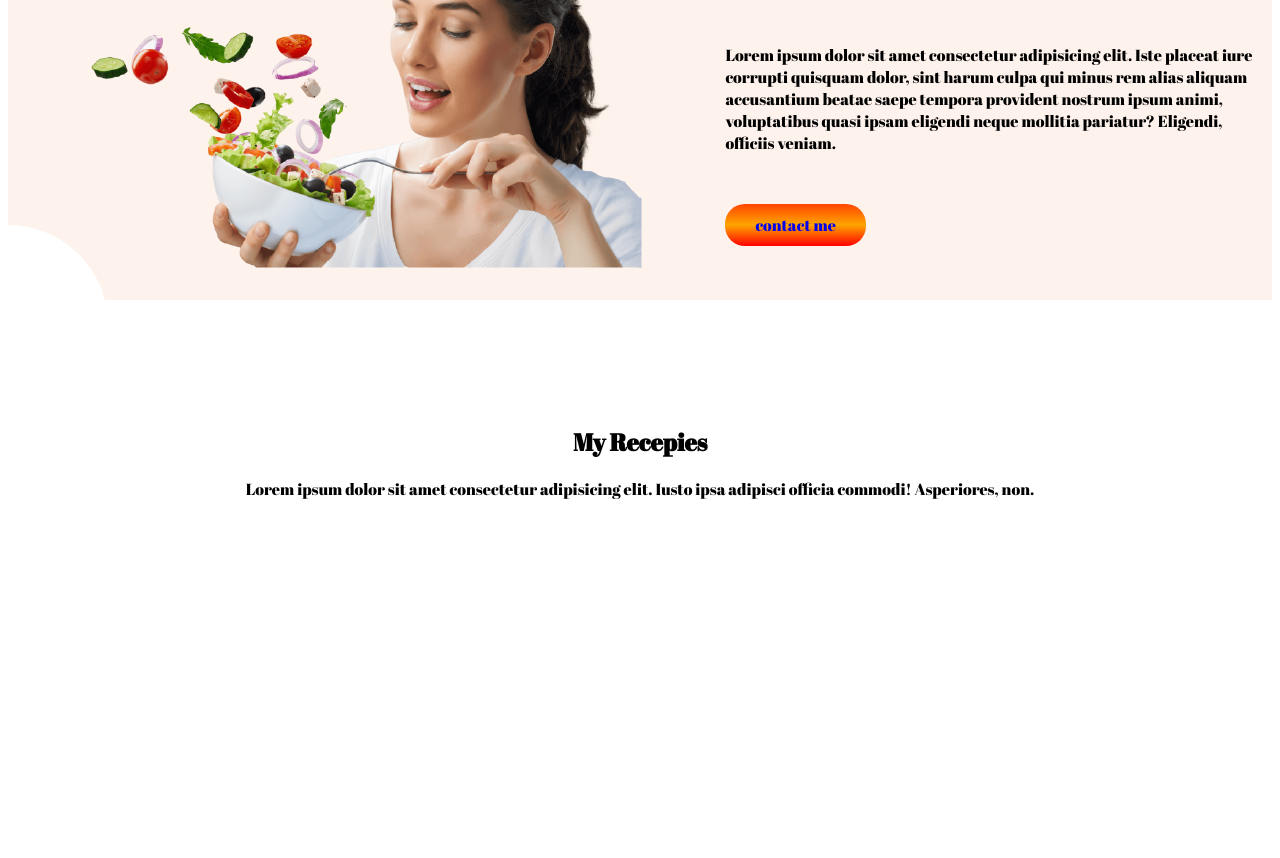
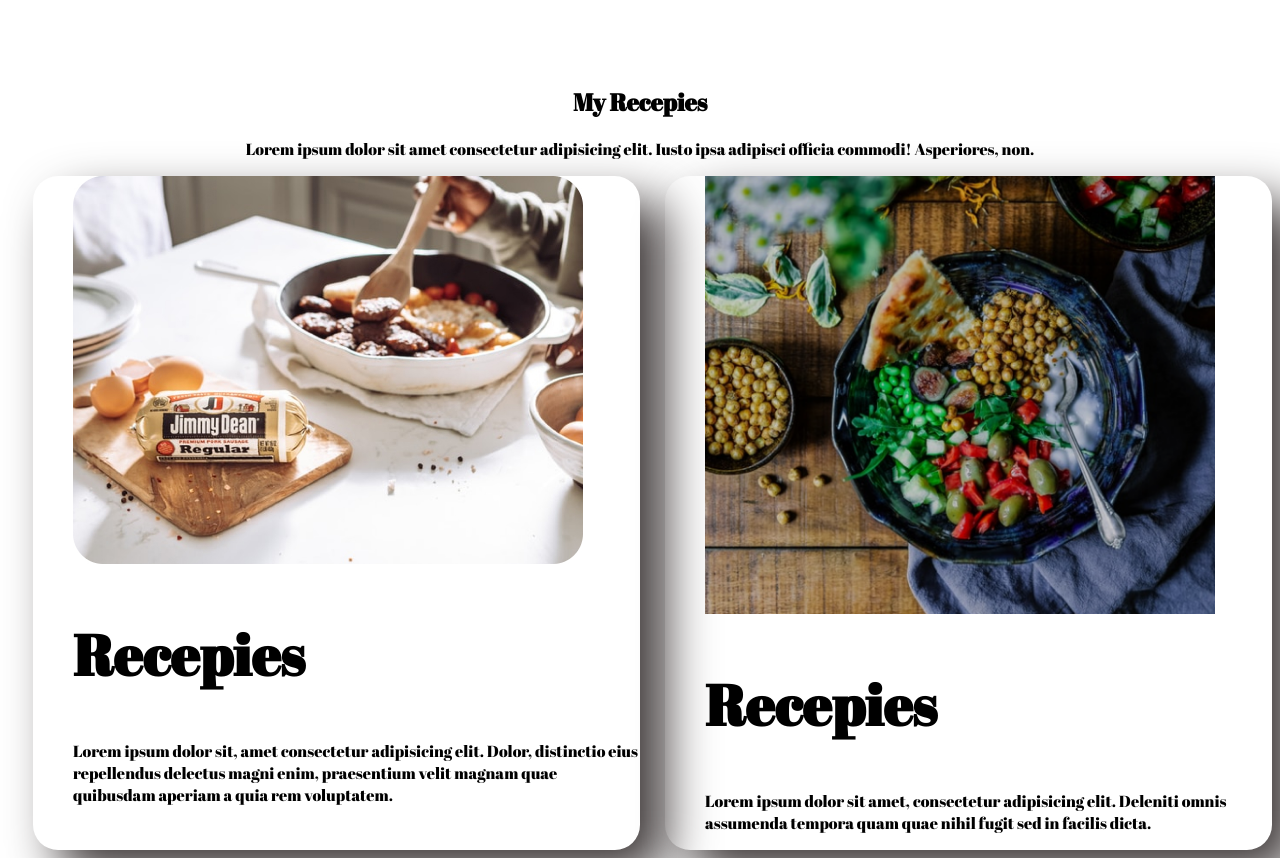
Before and after one commit to protik5097/practice-portfolio, a plain HTML site: page index.html in a window 1280 px wide. Shown: the part 1123-1981 px from the top of the page. Before the commit the page ends 1639 px from the top, so only its background shows below. Drawn offline with Linux system fonts and the light colour scheme; a web font is replaced by a local one.

Commit message:
section 3

```diff
--- a/index.html
+++ b/index.html
@@ -23,7 +23,7 @@
             <a class="order" target="_blank"
                 href="https://www.facebook.com/Hat-bazar-101503042537771/?ref=pages_you_manage">ORDER NOW</a>
         </div>
-        <div class="height">
+        <div class="width">
             <img src="./image/Hero Image.jpg" alt="">
         </div>
     </section>
@@ -42,11 +42,27 @@
                 href="https://www.facebook.com/Hat-bazar-101503042537771/?ref=pages_you_manage">contact me</a>
         </div>
     </section>
-    <section class="recepies">
-        <div>
+    <section>
+        <div class="recepies">
             <h2>My Recepies</h2>
             <p>Lorem ipsum dolor sit amet consectetur adipisicing elit. Iusto ipsa adipisci officia commodi! Asperiores,
                 non.</p>
+        </div>
+        <div class="flex">
+            <div id="box" class="width">
+                <img src="./image/Project Cover.jpg" alt="">
+                <h1>Recepies</h1>
+                <p>Lorem ipsum dolor sit, amet consectetur adipisicing elit. Dolor, distinctio eius repellendus
+                    delectus
+                    magni enim, praesentium velit magnam quae quibusdam aperiam a quia rem voluptatem.</p>
+            </div>
+            <div id="box" class="width">
+                <img src="./image/Project Cover8.png" alt="">
+                <h1>Recepies</h1>
+                <p>Lorem ipsum dolor sit amet, consectetur adipisicing elit. Deleniti omnis assumenda tempora quam
+                    quae
+                    nihil fugit sed in facilis dicta.</p>
+            </div>
         </div>
     </section>
 </body>
--- a/style.css
+++ b/style.css
@@ -14,6 +14,10 @@ h1 {
 .width {
     width: 50%;
     padding-left: 5%;
+}
+
+.width img {
+    width: 90%;
 }
 
 .order {
@@ -41,3 +45,15 @@ h1 {
 .recepies {
     text-align: center;
 }
+
+.flex {
+    display: flex;
+
+}
+
+#box {
+    box-shadow: 25px 25px 50px rgb(63, 57, 57);
+    padding-left: 40px;
+    border-radius: 25px;
+    margin-left: 25px;
+}
```
Also changed, not shown: image/Project Cover.jpg (added), image/Project Cover8.png (added).
